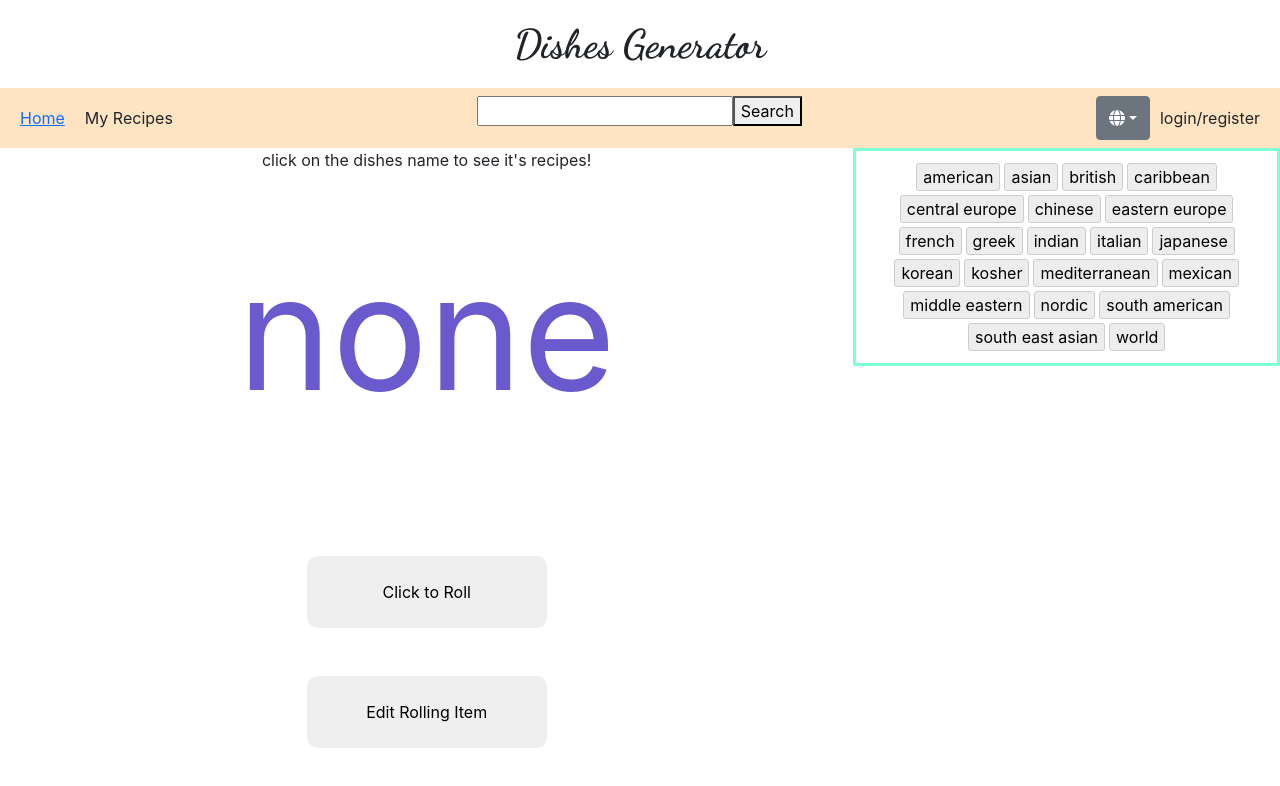
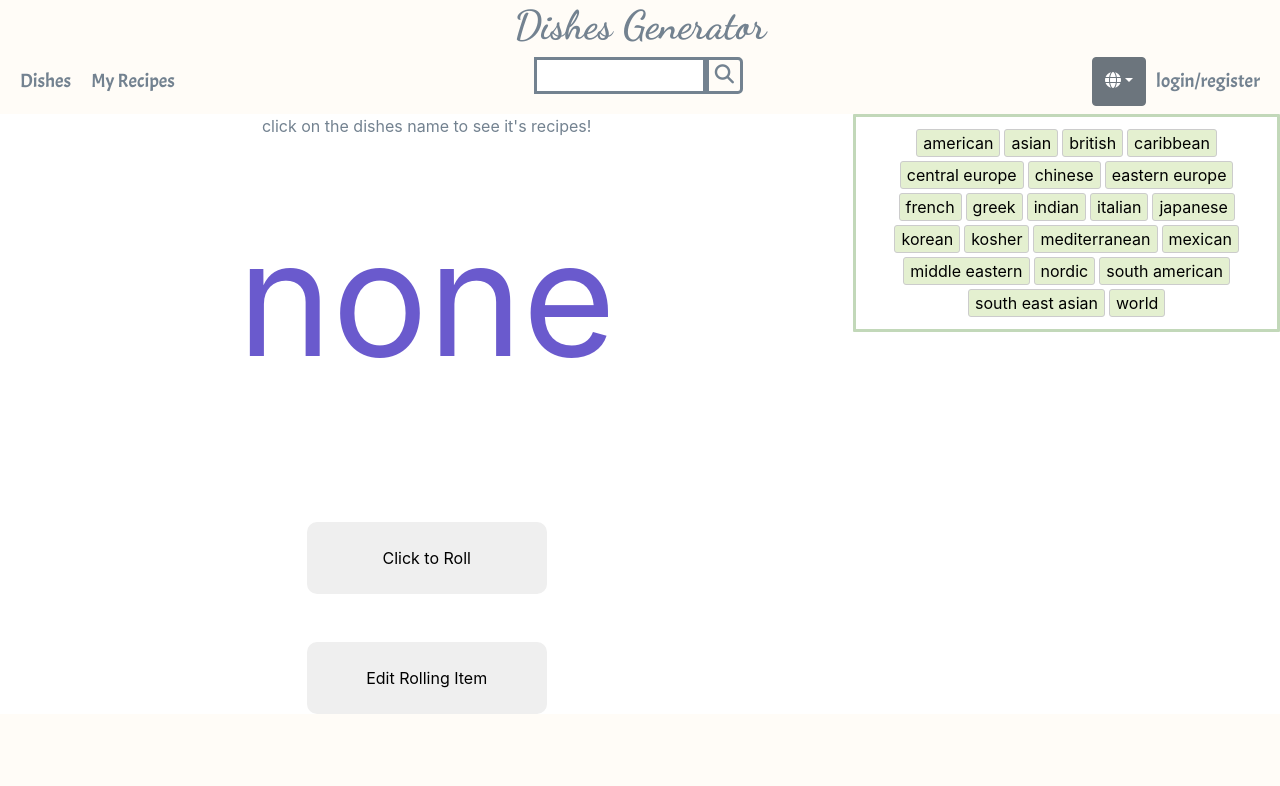
Before and after one commit to Luna123j/recipe_dice, a React (Create React App) app in the folder client/: page / in a window 1280 px wide. Shown: the top 786 px of the page. Built offline with nearby package versions, Linux system fonts and the light colour scheme; no server answers.

Commit message:
edit home page style

```diff
--- a/client/public/index.html
+++ b/client/public/index.html
@@ -22,12 +22,14 @@
       rel="stylesheet"
     />
     <script src="https://cdn.jsdelivr.net/npm/bootstrap@5.0.2/dist/js/bootstrap.bundle.min.js"></script>
+
     <link rel="preconnect" href="https://fonts.googleapis.com" />
     <link rel="preconnect" href="https://fonts.gstatic.com" crossorigin />
     <link
-      href="https://fonts.googleapis.com/css2?family=Dancing+Script:wght@700&display=swap"
+      href="https://fonts.googleapis.com/css2?family=Acme&family=Dancing+Script:wght@700&family=Kaushan+Script&display=swap"
       rel="stylesheet"
     />
+
     <meta name="theme-color" content="#000000" />
     <meta
       name="description"
--- a/client/src/App.js
+++ b/client/src/App.js
@@ -18,7 +18,7 @@ function App() {
 
   return (
     <div className="App">
-      <h1 className='logo'>Dishes Generator</h1>
+      <h1 ><Link to="/" className='logo'>Dishes Generator</Link></h1>
       <Navbar setApiResult={setApiResult} lan = {lan} setLan={setLan}/>
       <Routes>
         <Route path="/" element={<RollDice diceContent={diceContent} lan={lan} setApiResult={setApiResult} />} />
--- a/client/src/App.scss
+++ b/client/src/App.scss
@@ -1,7 +1,16 @@
 .App {
+  background-color: #FFFCF7;
   text-align: center;
+  color:#738290;
+
+  h1{
+    margin: 0;
+  }
+
   .logo {
     font-family: 'Dancing Script', cursive;
-    margin: 20px auto;
+    padding: 20px auto;
+    text-decoration: none;
+    color:#738290;
   }
 }
--- a/client/src/component/CuisineType.scss
+++ b/client/src/component/CuisineType.scss
@@ -1,5 +1,5 @@
 .typeBtn {
-  background: #ededed;
+  background: #E4F0D0;
   border: 1px solid #ccc;
   border-radius: 3px;
   margin: 2px;
@@ -7,7 +7,7 @@
 }
 
 .typeBtn:focus {
-  background: #e5e5e5;
+  background: #C2D8B9;
   outline: none;
   -webkit-box-shadow: inset 0px 0px 5px #c1c1c1;
   -moz-box-shadow: inset 0px 0px 5px #c1c1c1;
@@ -18,5 +18,5 @@
   padding: 10px;
   border: solid;
   border-radius: 1px;
-  border-color: aquamarine;
+  border-color: #C2D8B9;
 }
--- a/client/src/component/Navbar.jsx
+++ b/client/src/component/Navbar.jsx
@@ -49,7 +49,7 @@ const Navbar = (props) => {
       <div className="navbarItems">
         <ul className="nav navbar-nav">
           <li className="nav-item">
-            <Link to="/">Home</Link>
+            Dishes
           </li>
           <li className="nav-item">
             My Recipes
@@ -57,8 +57,8 @@ const Navbar = (props) => {
         </ul>
         <div>
           <form onSubmit={formHandler}>
-            <input type="text" onChange={searchHandler} />
-            <button type="Submit">Search</button>
+            <input className="searchInput" type="text" onChange={searchHandler} />
+            <button className="searchBtn" type="Submit"><i className="fa-solid fa-magnifying-glass"></i></button>
           </form>
 
         </div>
--- a/client/src/component/Navbar.scss
+++ b/client/src/component/Navbar.scss
@@ -1,6 +1,8 @@
 .navbar {
-  background-color: bisque;
   width: 100%;
+  font-family: 'Acme', sans-serif;
+  font-size: larger;
+  color:#738290;
 }
 
 .navbar-default {
@@ -36,3 +38,16 @@
   display: flex;
   flex-direction: row;
 }
+
+.searchBtn{
+  color:#738290;
+  background-color: transparent;
+  border: 3px solid;
+  border-radius: 0 5px 5px 0 ;
+}
+
+.searchInput{
+  color:#738290;
+  border: 3px solid;
+
+}
--- a/client/src/component/RollDice.scss
+++ b/client/src/component/RollDice.scss
@@ -2,6 +2,7 @@
   display: flex;
   flex-direction: row;
   width: 100%;
+  background-color: white;
   .diceContainer {
     display: flex;
     flex-direction: column;
--- a/client/src/index.css
+++ b/client/src/index.css
@@ -1,4 +1,5 @@
 body {
+  background-color: #FFFCF7;
   margin: 0;
   font-family: -apple-system, BlinkMacSystemFont, 'Segoe UI', 'Roboto', 'Oxygen',
     'Ubuntu', 'Cantarell', 'Fira Sans', 'Droid Sans', 'Helvetica Neue',
```
